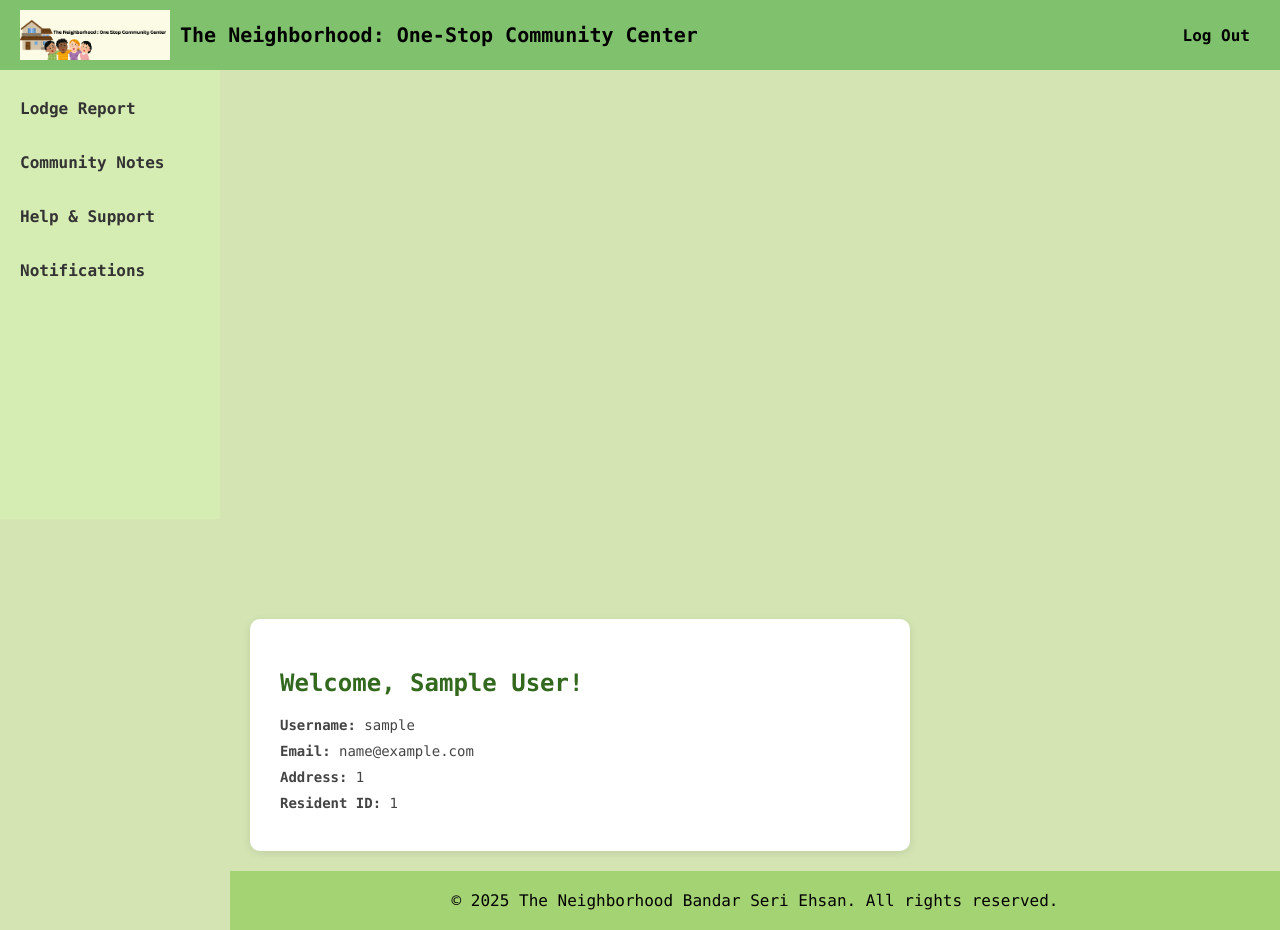
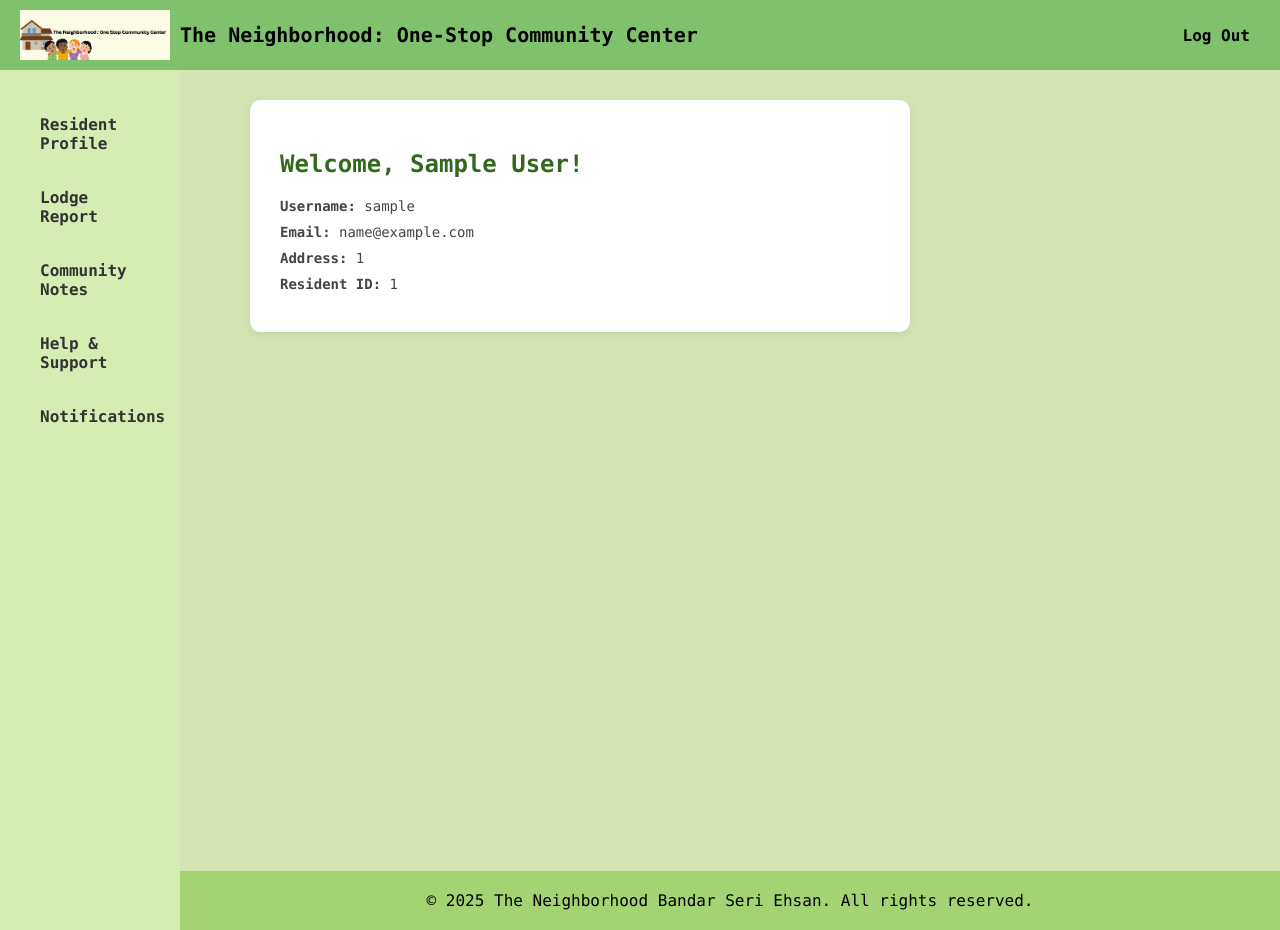
Before and after one commit to FeliciaTee/NeighbourhoodProject, a PHP site: page /resident.php in a window 1280 px wide. Run offline with PHP 8.4, Linux system fonts and the light colour scheme; the visitor is signed in with stand-in values (Sample User, id 1).

Commit message:
change footer margin left

```diff
--- a/resident.php
+++ b/resident.php
@@ -41,6 +41,16 @@ if (!isset($_SESSION['username'])) {
 
 
 
+.sidebar {
+    width: 180px;
+    background-color: #d5ecb3;
+    position: fixed;
+    top: 70px;
+    bottom: 0;
+    left: 0;
+    padding: 20px;
+    overflow-y: auto;
+}
 
         .sidebar ul {
             list-style-type: none;
@@ -86,7 +96,7 @@ if (!isset($_SESSION['username'])) {
             text-align: center;
             background-color: #a4d373;
             padding: 20px;
-            margin-left: 230px;
+            margin-left: 180px;
         }
     </style>
 </head>
```
